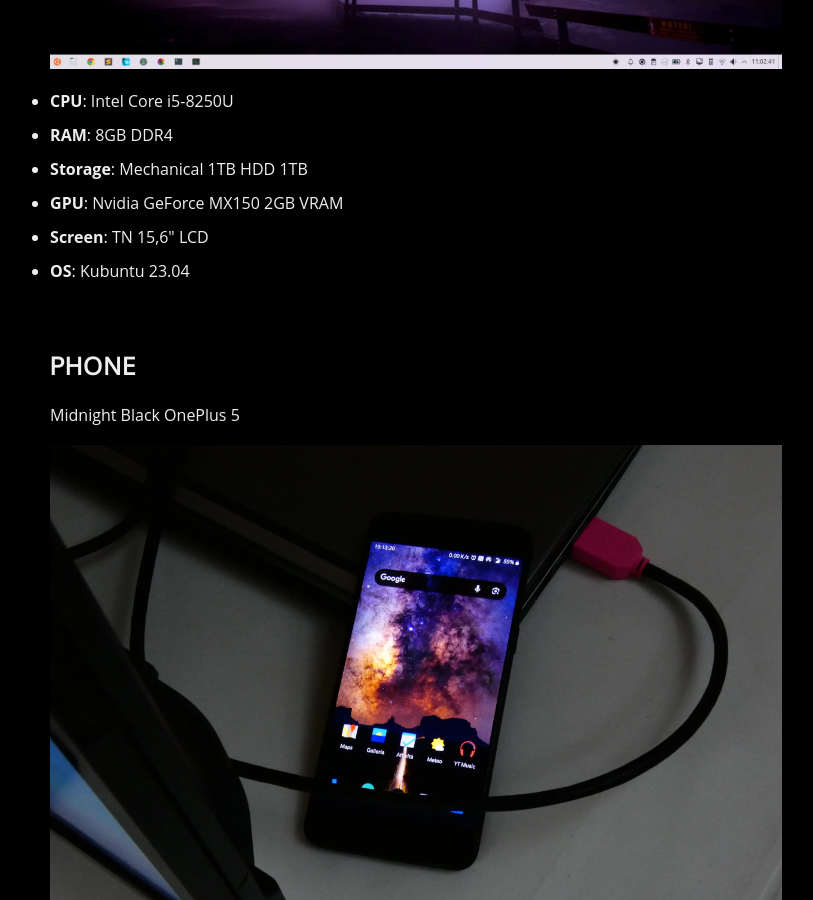
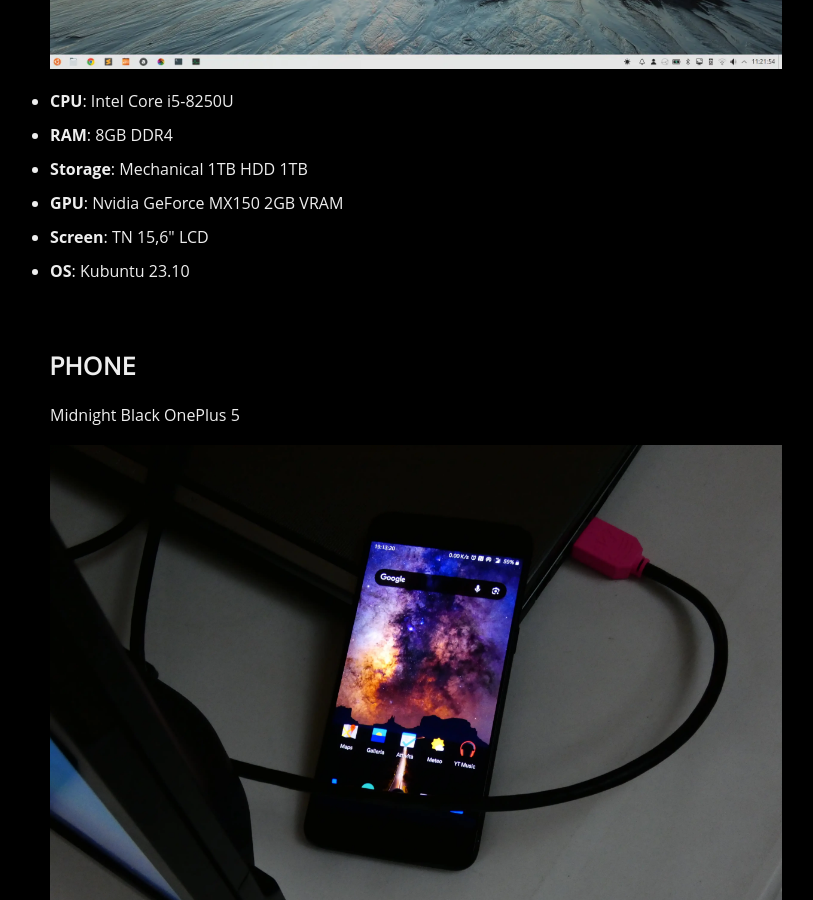
Before and after one commit to s7uck/s7uck.github.io, a Jekyll site: the page built from setup.markdown, in a window 1280 px wide and 900 px high, scrolled down 714 px. Shown: the whole window, without its empty margins (224-1037 px from the left). Built offline with Jekyll 4.4.1, drawn with Linux system fonts in a browser that asks for light colours.

Commit message:
Update setup

```diff
--- a/setup.markdown
+++ b/setup.markdown
@@ -16,7 +16,7 @@
 		<li><b>Storage</b>: Mechanical 1TB HDD 1TB</li>
 		<li><b>GPU</b>: Nvidia GeForce MX150 2GB VRAM</li>
 		<li><b>Screen</b>: TN 15,6" LCD</li>
-		<li><b>OS</b>: Kubuntu 23.04</li>
+		<li><b>OS</b>: Kubuntu 23.10</li>
 	</ul>
 </section>
 
```
Also changed, not shown: images/desktop.webp, images/wordmark.png (deleted), 1 other file.
